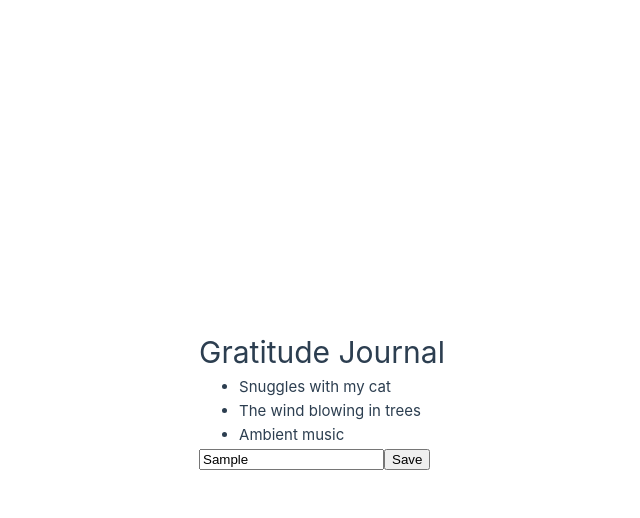
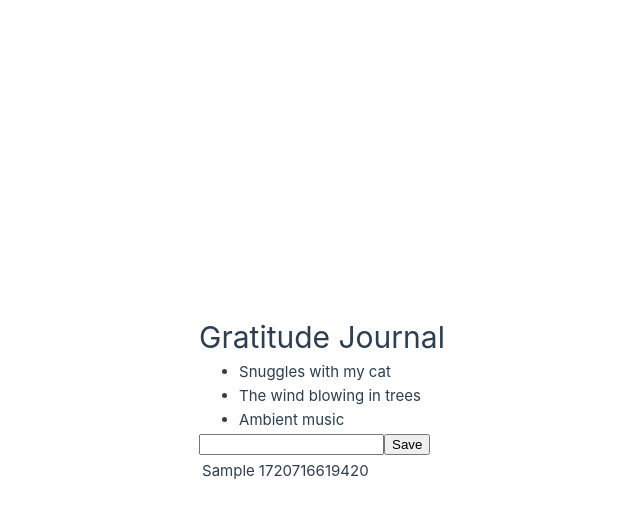
Before and after one commit to OmriCat/gratitude-journal, a Vue app: page / in a window 1280 px wide. Both pictures are taken after typing "Sample" into the empty fields and a click on the button "Save". Shown: the top 518 px of the page, without its empty margins (278-918 px from the left). Built offline with nearby package versions, Linux system fonts and the light colour scheme.

Commit message:
feat: Barebones functionality

```diff
--- a/src/App.vue
+++ b/src/App.vue
@@ -1,11 +1,16 @@
 <script setup lang="ts">
 import Inspiration from "./components/Inspiration.vue";
+import Entry from "./model/model.ts";
+import Entries from "./components/Entries.vue";
 import { ref } from "vue";
 
 const entryText = ref("");
+const repository = ref<Entry>([]);
 
-function saveEntry(event: Event) {
+function saveEntry() {
   console.log(entryText.value);
+  repository.value.push({ title: entryText.value, created_at: Date.now() });
+  entryText.value = "";
 }
 </script>
 
@@ -17,9 +22,10 @@ function saveEntry(event: Event) {
   <main>
     <Inspiration />
     <div>
-      <input type="text" @change=""/>
+      <input type="text" v-model.lazy.trim="entryText" />
       <button @click="saveEntry">Save</button>
     </div>
+    <Entries :entries="repository" />
   </main>
 </template>
 
@@ -35,13 +41,8 @@ header {
     padding-right: calc(var(--section-gap) / 2);
   }
 
-  .logo {
-    margin: 0 2rem 0 0;
-  }
-
   header .wrapper {
     display: flex;
-    place-items:;
     flex-wrap: wrap;
   }
 }
--- /dev/null
+++ b/src/components/Entries.vue
@@ -0,0 +1,15 @@
+<script setup lang="ts">
+import Entry from "../model/model.ts";
+const props = defineProps<{entries: [Entry]}>();
+</script>
+
+<template>
+  <table>
+    <tbody>
+    <tr v-for="entry of entries">
+        <td>{{ entry.title }}</td>
+        <td>{{ entry.created_at }}</td>
+    </tr>
+    </tbody>
+  </table>
+</template>
--- /dev/null
+++ b/src/model/model.ts
@@ -0,0 +1,6 @@
+import { Err, Result } from "ts-results";
+
+export type Entry = {
+  title: String;
+  created_at: Date;
+};
```
Also changed, not shown: src/assets/base.css (+4 -4 lines).
